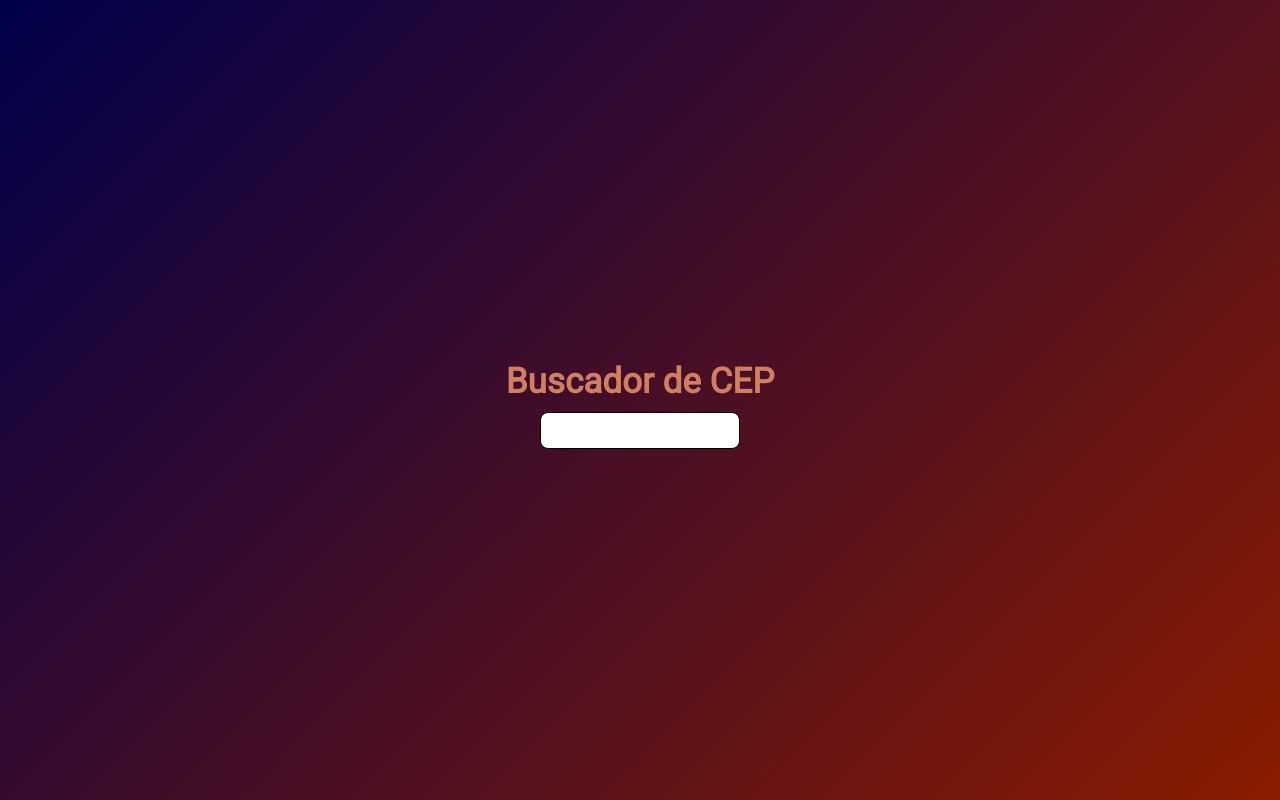
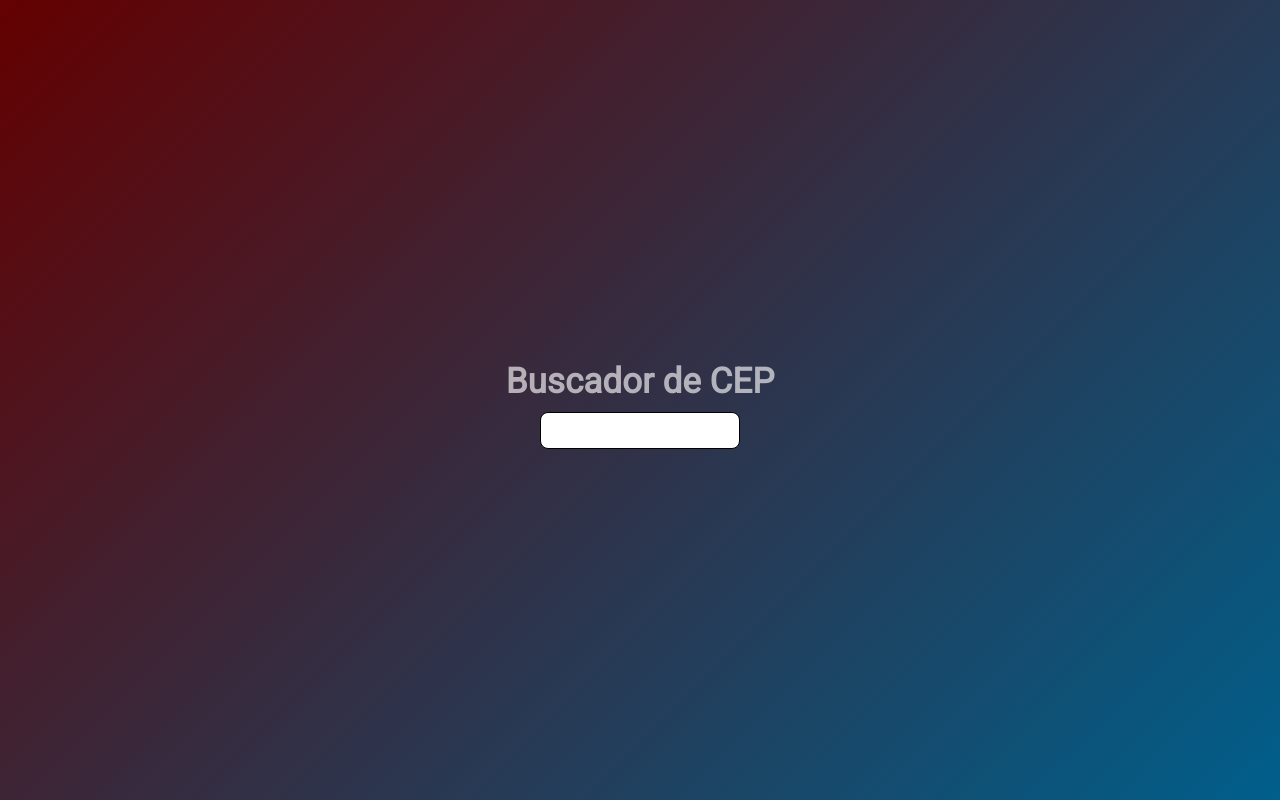
Before and after one commit to ViltonFelipe/Project-New-Job, a plain HTML site: page index.html in a window 1280 px wide. In both pictures the pointer is over the element "Buscador de CEP". Drawn offline with Linux system fonts and the light colour scheme.

Commit message:
atualizei as cores do background e cor de transição do cabeçalho principal do site

```diff
--- a/style.css
+++ b/style.css
@@ -5,7 +5,7 @@
 }
 
 body {
-  background: linear-gradient(135deg, rgb(0, 0, 75), rgb(139, 28, 1)) no-repeat top center/ cover;
+  background: linear-gradient(135deg, rgb(100, 0, 0), rgb(0, 95, 139)) no-repeat top center/ cover;
   height: 100vh;
 
   font-family: 'Roboto', sans-serif;
@@ -44,7 +44,7 @@
 }
 
 #barradepesquisa h1:hover {
-  color: #D07F62;
+  color: rgba(255, 255, 255, 0.63);
 }
 
 #barradepesquisa input {
```
